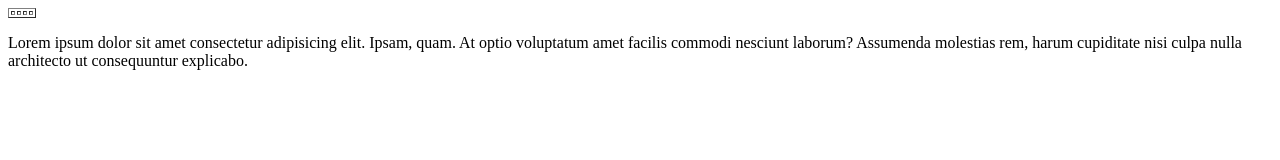
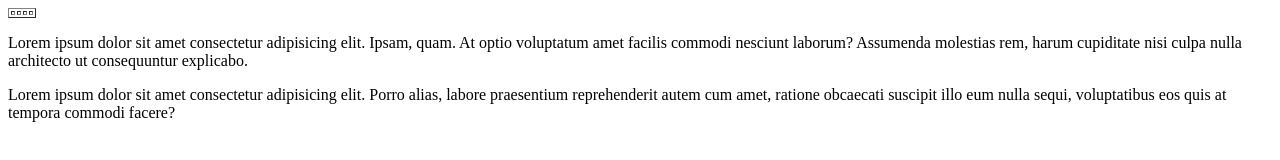
Before and after one commit to johsman12/proyectosoftware2, a plain HTML site: page index.html in a window 1280 px wide. Drawn offline with Linux system fonts and the light colour scheme.

Commit message:
ver2 modificado index

```diff
--- a/index.html
+++ b/index.html
@@ -15,5 +15,6 @@
         </tr>
     </table>
     <p>Lorem ipsum dolor sit amet consectetur adipisicing elit. Ipsam, quam. At optio voluptatum amet facilis commodi nesciunt laborum? Assumenda molestias rem, harum cupiditate nisi culpa nulla architecto ut consequuntur explicabo.</p>
+    <p>Lorem ipsum dolor sit amet consectetur adipisicing elit. Porro alias, labore praesentium reprehenderit autem cum amet, ratione obcaecati suscipit illo eum nulla sequi, voluptatibus eos quis at tempora commodi facere?</p>
 </body>
 </html>
```
